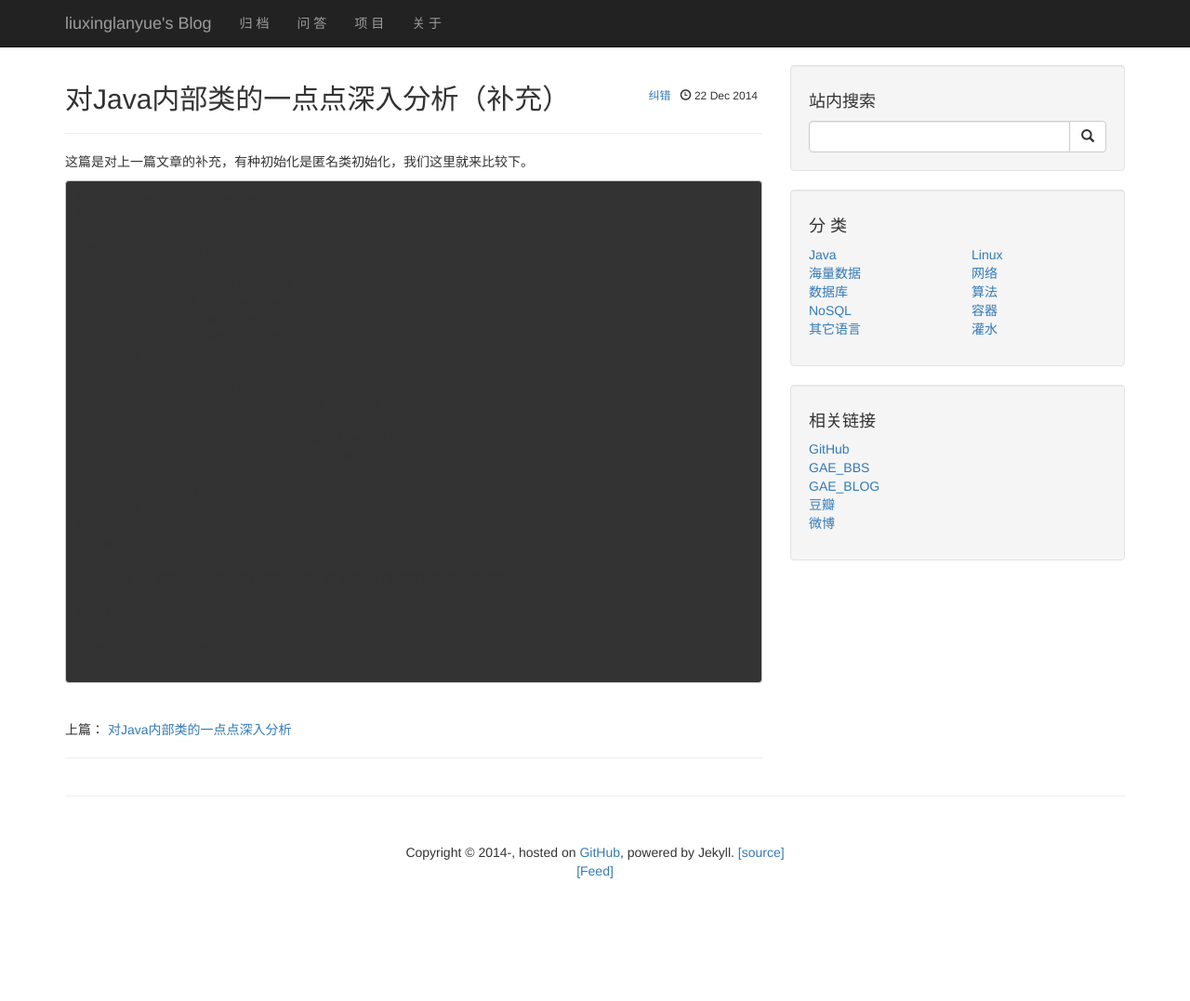
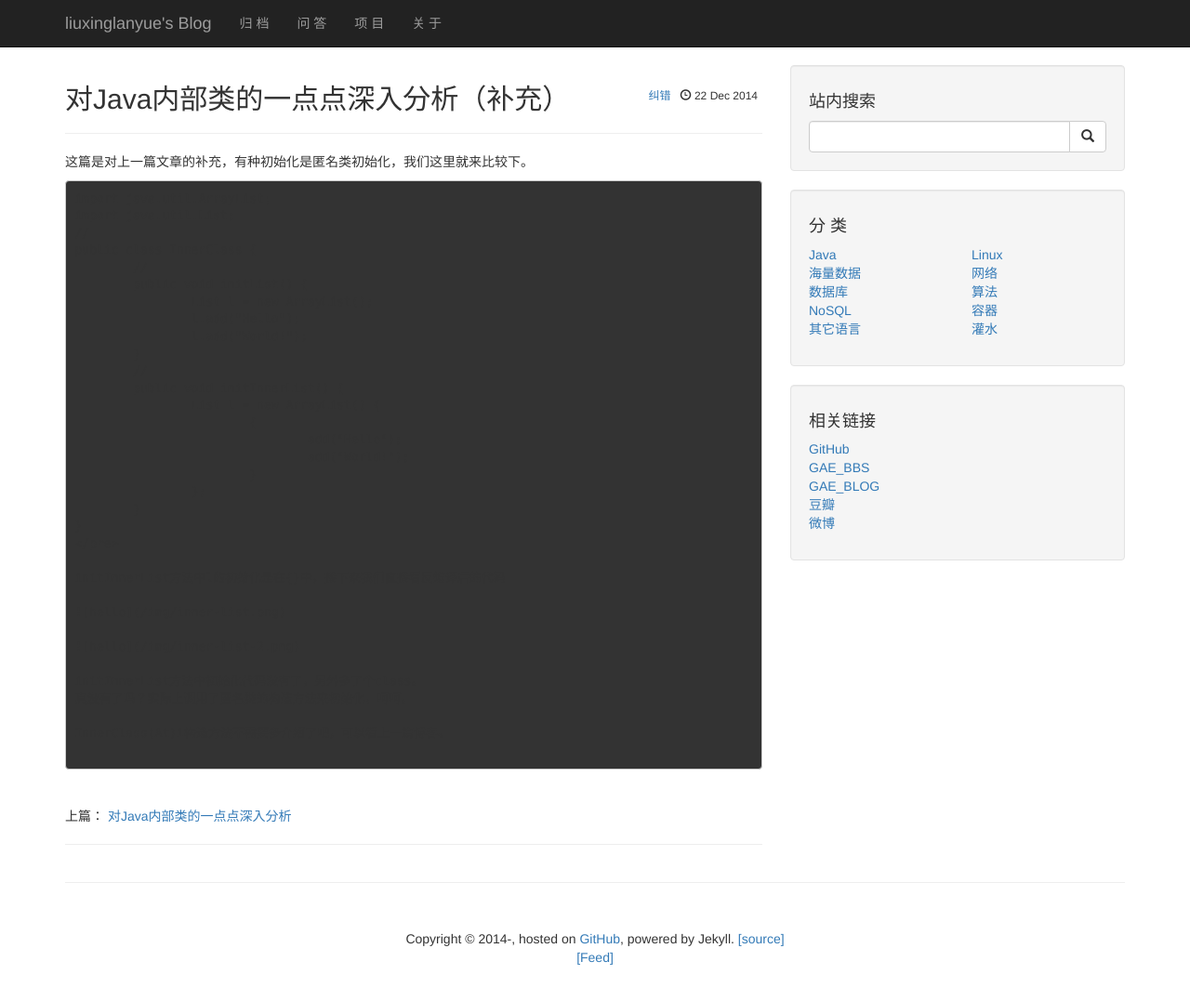
Before and after one commit to liuxinglanyue/blog, a Jekyll site: the page built from _posts/2014-12-22-inner-class2.markdown, in a window 1280 px wide and 1100 px high. Shown: the top 1077 px of the window at 93% size. Built offline with Jekyll 4.4.1, drawn with Linux system fonts in a browser that asks for light colours; nearby versions of some CDN libraries; Markdown is read by kramdown in place of the engine named in the settings; comment, search, counter and statistics services are not loaded.

Commit message:
Update 2014-12-22-inner-class2.markdown

```diff
--- a/_posts/2014-12-22-inner-class2.markdown
+++ b/_posts/2014-12-22-inner-class2.markdown
@@ -35,3 +35,8 @@
 ![hello](/img/inner-list.png)
 
 ![hello](/img/inner-list-2.png)
+
+initInnerList方法中初始化代码没有了，另外多了个class。
+真没有了吗？实际上调用了匿名类的构造方法来初始化，呵呵。
+
+InnerClass(At)1构造方法不需要多介绍了吧，可以看上一篇博客。
```
